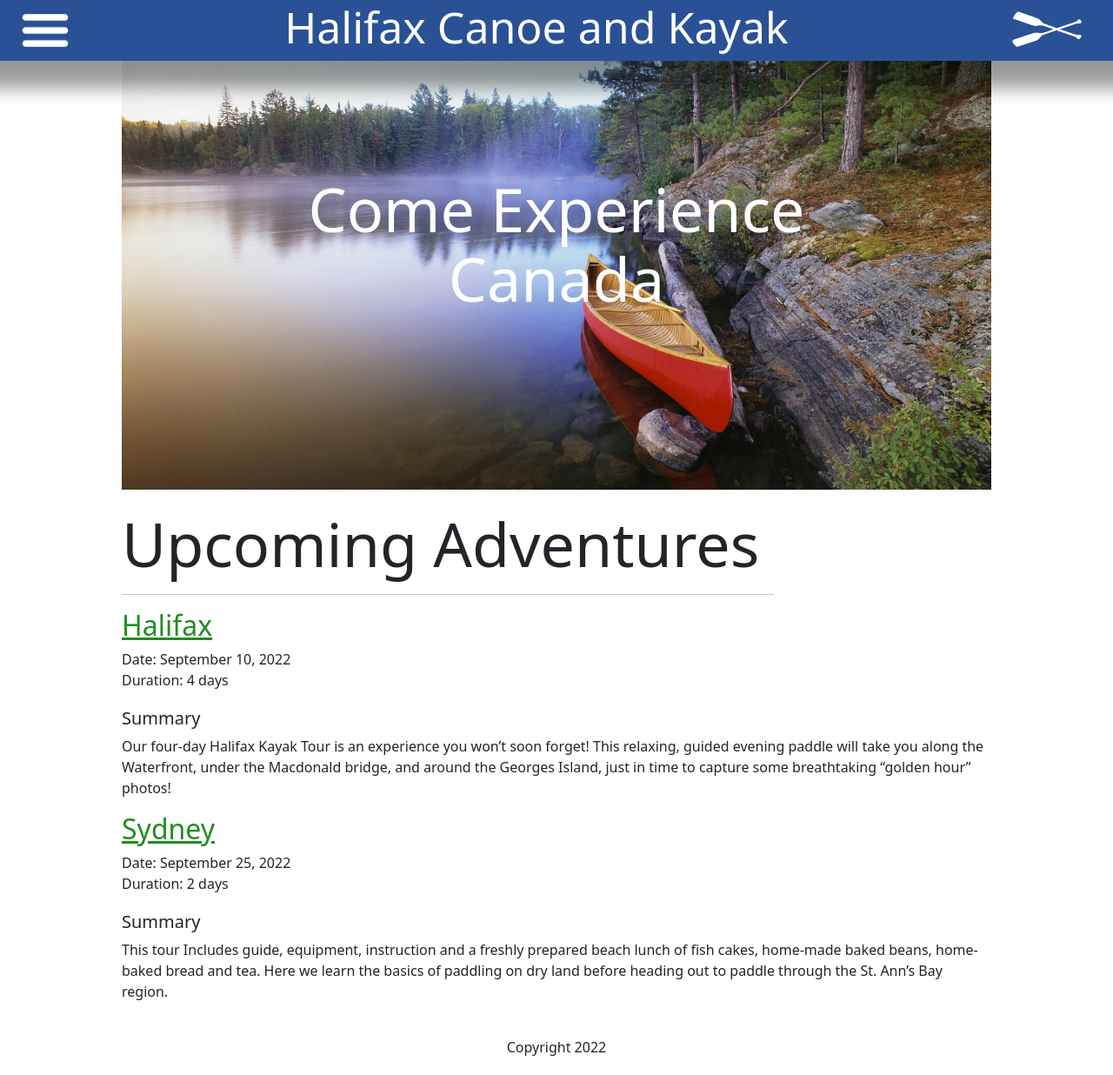
After one commit to mansavy/canoeprojectphp, a PHP site: page /all-adventures.php in a window 1280 px wide. The commit adds this page. Shown: the whole page at 87% size. Run offline with PHP 8.4, Linux system fonts and the light colour scheme.

Commit message:
Added all adventures page and database connection

```diff
--- a/admin-confirm.php
+++ b/admin-confirm.php
@@ -4,14 +4,14 @@
  <body>
      <?php include "nav.php"; ?>
 
-
+    <main>
 
           <h2 id="header">Admin - Confirm</h2>
           <hr>
 
           <p>Data has been added successfully to DB</p>
 
-
+</main>
 <div id="adventure-div">
 <a href="/canoeproject/all-adventures.php" id="adventure-link">View All Adventures</a>
 </div>
--- /dev/null
+++ b/all-adventures.php
@@ -0,0 +1,48 @@
+<?php include "header.php"; ?>
+  <body>
+
+    <?php include "nav.php"; ?>
+
+    <main>
+      <div class="img-container">
+        <img src="images/canoe.jpeg" alt="Canoe on a riverbank" id="mainImg" />
+        <div class="center">Come Experience Canada</div>
+      </div>
+
+      <div class="text">
+        <h2 id="upcoming">Upcoming Adventures</h2>
+        <hr />
+
+        <div id="adventures">
+          <h2><a href="#">Halifax</a></h2>
+          <div class="date">Date: September 10, 2022</div>
+          <div class="duration">Duration: 4 days</div>
+          <h5>Summary</h5>
+          <p class="summary">
+            Our four-day Halifax Kayak Tour is an experience you won’t soon
+            forget! This relaxing, guided evening paddle will take you along the
+            Waterfront, under the Macdonald bridge, and around the Georges
+            Island, just in time to capture some breathtaking “golden hour”
+            photos!
+          </p>
+
+          <h2><a href="#">Sydney</a></h2>
+          <div class="date">Date: September 25, 2022</div>
+          <div class="duration">Duration: 2 days</div>
+          <h5>Summary</h5>
+          <p class="summary">
+            This tour Includes guide, equipment, instruction and a freshly
+            prepared beach lunch of fish cakes, home-made baked beans,
+            home-baked bread and tea. Here we learn the basics of paddling on
+            dry land before heading out to paddle through the St. Ann’s Bay
+            region.
+          </p>
+          <br />
+        </div>
+      </div>
+
+    </main>
+     <footer>Copyright 2022</footer>
+
+  </body>
+</html>
--- a/style.css
+++ b/style.css
@@ -132,7 +132,7 @@ label {
 #adventure-link {
   text-align: center;
   color: black;
-  font-size: 30px;
+  font-size: 40px;
   font-weight: 200;
   text-decoration: none;
   border-bottom: 2px solid black;
@@ -140,6 +140,7 @@ label {
 
 #adventure-div {
   margin: 30px auto;
+  text-align: center;
 }
 
 @media (max-width: 912px) {
```
Also changed, not shown: database.php (added, +14 -0 lines).
